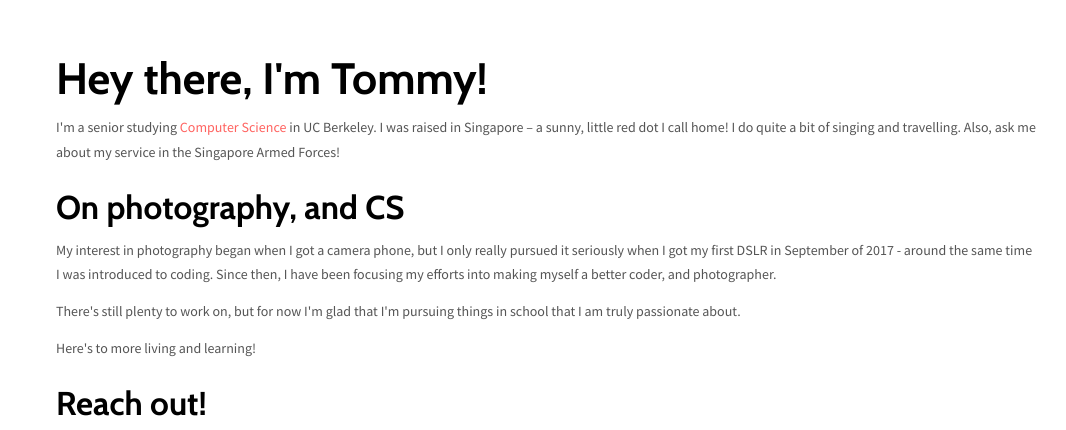
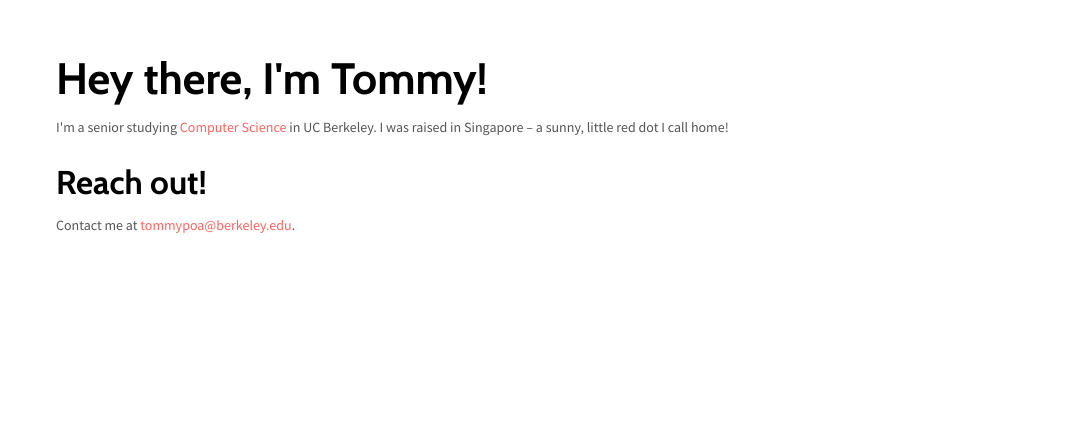
Before and after one commit to tommypoa/tommypoa.github.io, a plain HTML site: page about.html in a window 1280 px wide. Shown: the top 430 px of the page, 214-1280 px from the left. Drawn offline with nearby package versions, Linux system fonts and the light colour scheme.

Commit message:
Update about page.

```diff
--- a/about.html
+++ b/about.html
@@ -95,23 +95,9 @@
     <h1>Hey there, I'm Tommy!</h1>
 
     <p> I'm a senior studying <a href="./csprojects.html"> Computer Science </a> in UC Berkeley. I was raised in Singapore – a sunny, little red dot I call home!
-      I do quite a bit of singing and travelling. Also, ask me about my service in the Singapore Armed Forces!
     </p>
 
     <p>
-    </p>
-
-    <h2>On photography, and CS </h2>
-
-    <p> My interest in photography began when I got a camera phone, but I only really pursued it seriously when I got my
-      first DSLR in September of 2017 - around the same time I was introduced to coding. Since then, I have been focusing my efforts
-      into making myself a better coder, and photographer.
-    </p>
-
-    <p> There's still plenty to work on, but for now I'm glad that I'm pursuing things in school that I am truly passionate about.
-    </p>
-
-    <p> Here's to more living and learning!
     </p>
 
     <h2>Reach out! </h2>
```
